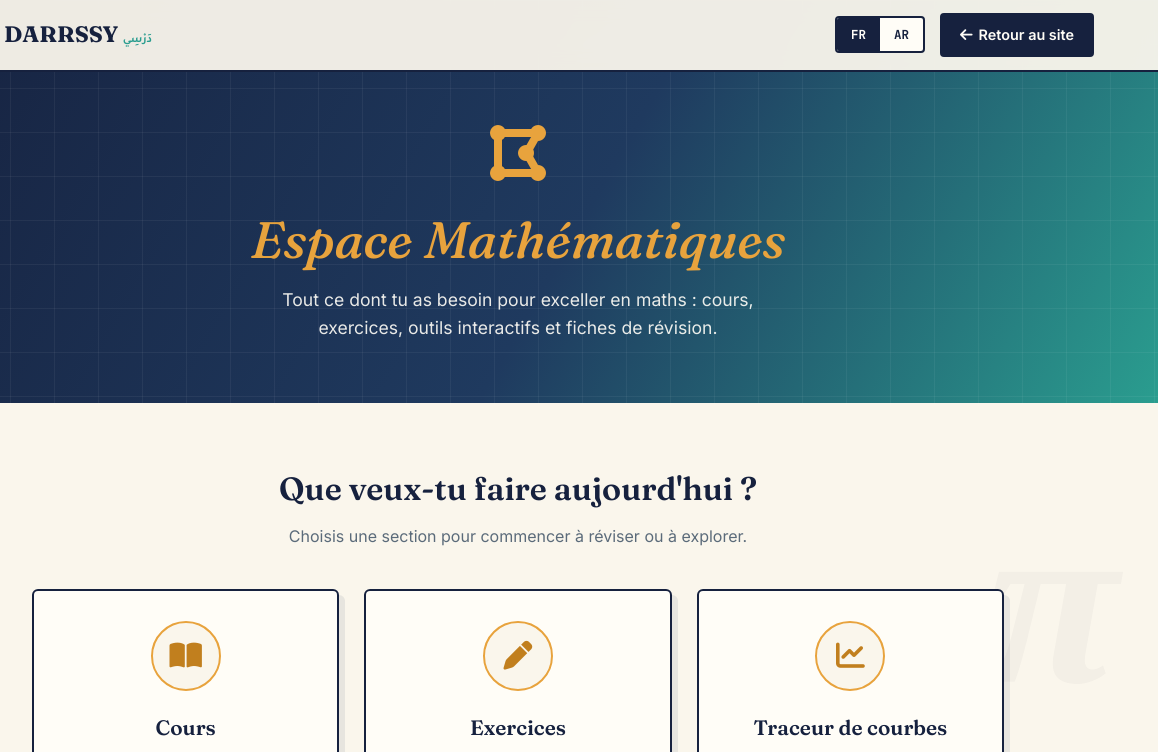
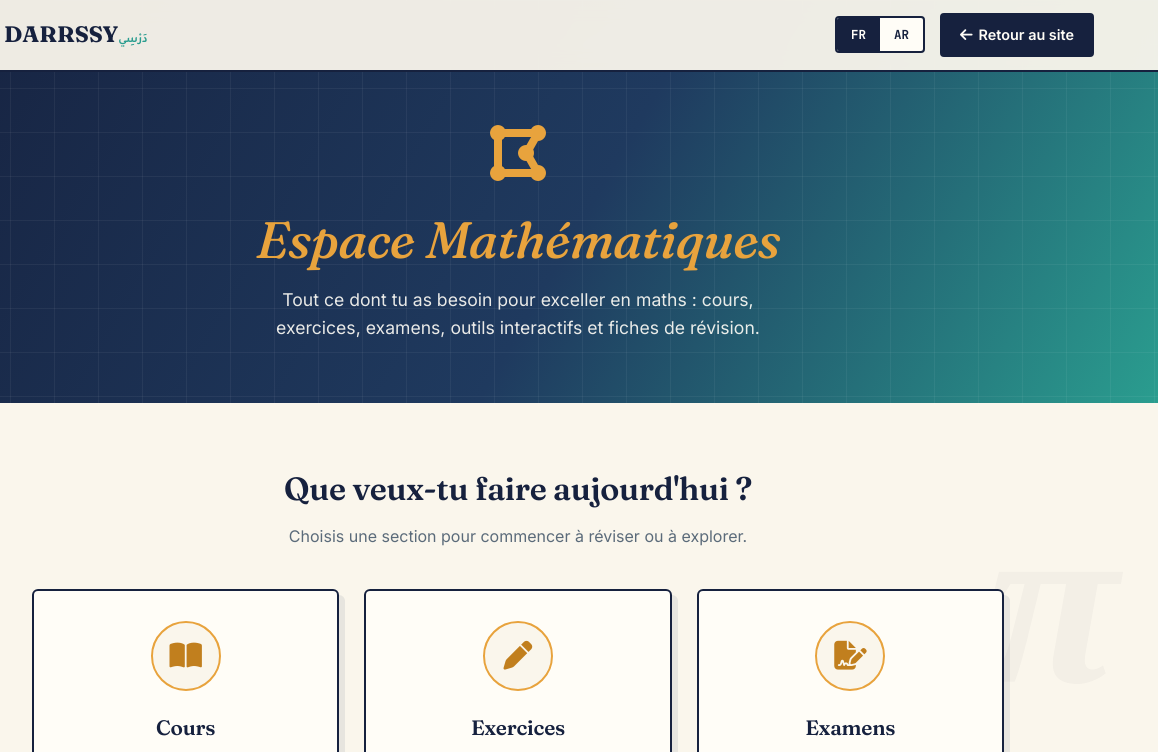
Before and after one commit to a-saliki-pc/a.saliki.pc, a plain HTML site: page maths/index.html in a window 1280 px wide. Shown: the top 752 px of the page, 122-1280 px from the left. Drawn offline with Linux system fonts and the light colour scheme.

Commit message:
Enhance index.html with new content and styles
Updated the meta description and added new sections for exams and exercises.

```diff
--- a/maths/index.html
+++ b/maths/index.html
@@ -4,6 +4,7 @@
 <meta charset="UTF-8">
 <meta name="viewport" content="width=device-width, initial-scale=1.0">
 <title>Pôle Mathématiques | DARRSSY</title>
+<meta name="description" content="Espace dédié aux mathématiques : cours, exercices, examens, traceur de courbes, calculateur de limites et fiches de formules.">
 <link rel="icon" type="image/png" href="../assets/logo-darrssy.png">
 <link href="https://fonts.googleapis.com/css2?family=Fraunces:ital,opsz,wght@0,9..144,400;0,9..144,600;0,9..144,700;1,9..144,500&family=Inter:wght@400;500;600;700;800&family=JetBrains+Mono:wght@400;500;700&family=Tajawal:wght@400;500;700;800&display=swap" rel="stylesheet">
 <link rel="stylesheet" href="https://cdnjs.cloudflare.com/ajax/libs/font-awesome/6.4.0/css/all.min.css">
@@ -12,15 +13,18 @@
   --primary: #16213e; --primary-light: #2a9d8f; --accent: #e8a33d; --accent-dark: #c17f1e;
   --ink: #16213e; --gray: #5b6b7a; --gray-light: #93a3b0; --border: #d9d2bb; --light: #faf6ec; --white: #fffdf7;
   --gradient: linear-gradient(120deg, #16213e 0%, #1f3a5f 55%, #2a9d8f 100%);
-  --shadow: 6px 6px 0 rgba(22,33,62,0.08); --shadow-lg: 10px 10px 0 rgba(22,33,62,0.1);
+  --shadow: 6px 6px 0 rgba(22,33,62,0.08);
+  --shadow-lg: 10px 10px 0 rgba(22,33,62,0.1);
   --radius: 6px; --radius-sm: 4px; --transition: all 0.25s ease;
 }
 * { margin: 0; padding: 0; box-sizing: border-box; }
-body { font-family: 'Inter', 'Tajawal', sans-serif; background: linear-gradient(rgba(22,33,62,0.1) 0.5px, transparent 0.5px), linear-gradient(90deg, rgba(22,33,62,0.1) 0.5px, transparent 0.5px), linear-gradient(rgba(22,33,62,0.028) 0.5px, transparent 0.5px), linear-gradient(90deg, rgba(22,33,62,0.028) 0.5px, transparent 0.5px), var(--light); background-size: 50px 50px, 50px 50px, 10px 10px, 10px 10px, auto; color: var(--ink); line-height: 1.6; overflow-x: hidden; }
+html { scroll-behavior: smooth; }
+body { font-family: 'Inter', 'Tajawal', sans-serif; background: linear-gradient(rgba(22,33,62,0.1) 0.5px, transparent 0.5px), linear-gradient(90deg, rgba(22,33,62,0.1) 0.5px, transparent 0.5px), linear-gradient(rgba(22,33,62,0.028) 0.5px, transparent 0.5px), linear-gradient(90deg, rgba(22,33,62,0.028) 0.5px, transparent 0.5px), var(--light); background-size: 50px 50px, 50px 50px, 10px 10px, 10px 10px, auto; background-position: -1px -1px, -1px -1px, -1px -1px, -1px -1px, 0 0; color: var(--ink); line-height: 1.6; overflow-x: hidden; }
 [dir="rtl"] body { font-family: 'Tajawal', 'Inter', sans-serif; }
-h1, h2, h3 { font-family: 'Fraunces', 'Tajawal', serif; }
+h1, h2, h3 { font-family: 'Fraunces', 'Tajawal', serif; letter-spacing: -0.01em; }
 a { text-decoration: none; color: inherit; }
 
+/* NAV */
 nav { position: fixed; top: 0; left: 0; right: 0; background: rgba(250, 246, 236, 0.95); backdrop-filter: blur(10px); border-bottom: 2px solid var(--ink); z-index: 1000; padding: 10px 5%; display: flex; justify-content: space-between; align-items: center; }
 .logo { display: flex; align-items: center; gap: 12px; }
 .logo-img-wrap { width: 50px; height: 50px; border-radius: 50%; background: var(--white); padding: 2px; border: 2px solid var(--ink); outline: 1px dashed var(--accent); outline-offset: 3px; }
@@ -31,10 +35,10 @@ nav { position: fixed; top: 0; left: 0; right: 0; background: rgba(250, 246, 236
 .lang-switcher { display: flex; background: var(--white); border: 2px solid var(--ink); border-radius: var(--radius-sm); overflow: hidden; }
 .lang-btn { background: transparent; border: none; color: var(--ink); font-family: 'JetBrains Mono', monospace; font-size: 0.78rem; font-weight: 700; padding: 8px 14px; cursor: pointer; transition: var(--transition); }
 .lang-btn.actif { background: var(--ink); color: var(--white); }
-/* ICI LE LIEN VERS LE SITE PRINCIPAL : ../index.html */
 .btn-back { background: var(--ink); color: var(--white); padding: 8px 18px; border-radius: var(--radius-sm); font-weight: 600; font-size: 0.9rem; transition: var(--transition); display: flex; align-items: center; gap: 6px; border: 2px solid var(--ink); }
 .btn-back:hover { background: var(--white); color: var(--ink); }
 
+/* HERO */
 .hero-maths { min-height: 45vh; background: var(--gradient); display: flex; align-items: center; justify-content: center; padding: 130px 5% 60px; color: var(--white); text-align: center; position: relative; overflow: hidden; }
 .hero-maths::before { content: ''; position: absolute; inset: 0; background-image: linear-gradient(rgba(255,255,255,0.05) 1px, transparent 1px), linear-gradient(90deg, rgba(255,255,255,0.05) 1px, transparent 1px); background-size: 44px 44px; pointer-events: none; }
 .hero-content { position: relative; z-index: 2; max-width: 800px; }
@@ -44,6 +48,7 @@ nav { position: fixed; top: 0; left: 0; right: 0; background: rgba(250, 246, 236
 .hero-maths h1 span { color: var(--accent); font-style: italic; }
 .hero-maths p { font-size: 1.1rem; opacity: 0.9; max-width: 560px; margin: 0 auto; }
 
+/* DASHBOARD */
 .dashboard-section { padding: 60px 5%; max-width: 1100px; margin: 0 auto; }
 .dashboard-title { text-align: center; margin-bottom: 40px; }
 .dashboard-title h2 { font-size: 2rem; font-weight: 600; margin-bottom: 10px; }
@@ -66,17 +71,13 @@ nav { position: fixed; top: 0; left: 0; right: 0; background: rgba(250, 246, 236
 <nav>
   <a href="../index.html" class="logo">
     <div class="logo-img-wrap"><img src="../assets/logo-darrssy.png" alt="DARRSSY"></div>
-    <div class="logo-texte">
-      <span class="titre">DARRSSY</span>
-      <span class="arabe">دَرْسِي</span>
-    </div>
+    <div class="logo-texte"><span class="titre">DARRSSY</span><span class="arabe">دَرْسِي</span></div>
   </a>
   <div class="nav-right">
     <div class="lang-switcher">
       <button class="lang-btn actif" data-lang="fr">FR</button>
       <button class="lang-btn" data-lang="ar">AR</button>
     </div>
-    <!-- LIEN VERS LE SITE PRINCIPAL -->
     <a href="../index.html" class="btn-back"><i class="fas fa-arrow-left"></i> <span data-i18n="nav.back">Retour au site</span></a>
   </div>
 </nav>
@@ -85,7 +86,7 @@ nav { position: fixed; top: 0; left: 0; right: 0; background: rgba(250, 246, 236
   <div class="hero-content">
     <i class="fas fa-draw-polygon hero-icon"></i>
     <h1><span data-i18n="hero.title1">Espace</span> <span data-i18n="hero.title2">Mathématiques</span></h1>
-    <p data-i18n="hero.desc">Tout ce dont tu as besoin pour exceller en maths : cours, exercices, outils interactifs et fiches de révision.</p>
+    <p data-i18n="hero.desc">Tout ce dont tu as besoin pour exceller en maths : cours, exercices, examens, outils interactifs et fiches de révision.</p>
   </div>
 </section>
 
@@ -97,37 +98,55 @@ nav { position: fixed; top: 0; left: 0; right: 0; background: rgba(250, 246, 236
   </div>
 
   <div class="menu-grid" style="position: relative; z-index: 1;">
-    <!-- LIENS INTERNES AU DOSSIER MATHS -->
+
+    <!-- 1. COURS -->
     <a href="maths-cours.html" class="menu-card">
       <div class="menu-icon"><i class="fas fa-book-open"></i></div>
       <h3 data-i18n="dash.cours.title">Cours</h3>
       <p data-i18n="dash.cours.desc">Accède à tous les chapitres du programme : analyse, algèbre et géométrie.</p>
       <div class="menu-btn"><span data-i18n="dash.btn.open">Ouvrir</span> <i class="fas fa-arrow-right"></i></div>
     </a>
+
+    <!-- 2. EXERCICES -->
     <a href="maths-exercices.html" class="menu-card">
       <div class="menu-icon"><i class="fas fa-pen"></i></div>
       <h3 data-i18n="dash.exos.title">Exercices</h3>
       <p data-i18n="dash.exos.desc">Entraîne-toi avec des exercices corrigés et des sujets types Bac.</p>
       <div class="menu-btn"><span data-i18n="dash.btn.open">Ouvrir</span> <i class="fas fa-arrow-right"></i></div>
     </a>
+
+    <!-- 3. EXAMENS -->
+    <a href="maths-examens.html" class="menu-card">
+      <div class="menu-icon"><i class="fas fa-file-signature"></i></div>
+      <h3 data-i18n="dash.exams.title">Examens</h3>
+      <p data-i18n="dash.exams.desc">Prépare-toi avec les examens nationaux et régionaux, avec leurs corrigés.</p>
+      <div class="menu-btn"><span data-i18n="dash.btn.open">Ouvrir</span> <i class="fas fa-arrow-right"></i></div>
+    </a>
+
+    <!-- 4. TRACEUR DE COURBES -->
     <a href="traceur-graphe.html" class="menu-card">
       <div class="menu-icon"><i class="fas fa-chart-line"></i></div>
       <h3 data-i18n="dash.graph.title">Traceur de courbes</h3>
       <p data-i18n="dash.graph.desc">Dessine des polynômes, logarithmes et exponentielles avec un zoom interactif.</p>
       <div class="menu-btn"><span data-i18n="dash.btn.launch">Lancer</span> <i class="fas fa-arrow-right"></i></div>
     </a>
+
+    <!-- 5. CALCULATEUR DE LIMITES -->
     <a href="calculateur-limites.html" class="menu-card">
       <div class="menu-icon"><i class="fas fa-calculator"></i></div>
       <h3 data-i18n="dash.limit.title">Calculateur de limites</h3>
       <p data-i18n="dash.limit.desc">Calcule les limites en 0, en l'infini et étudie le comportement des fonctions.</p>
       <div class="menu-btn"><span data-i18n="dash.btn.launch">Lancer</span> <i class="fas fa-arrow-right"></i></div>
     </a>
+
+    <!-- 6. FICHES DE FORMULES -->
     <a href="maths-formules.html" class="menu-card">
       <div class="menu-icon"><i class="fas fa-scroll"></i></div>
       <h3 data-i18n="dash.formules.title">Fiches de formules</h3>
       <p data-i18n="dash.formules.desc">Un aide-mémoire avec toutes les formules essentielles (dérivées, intégrales, trigo).</p>
       <div class="menu-btn"><span data-i18n="dash.btn.consult">Consulter</span> <i class="fas fa-arrow-right"></i></div>
     </a>
+
   </div>
 </section>
 
@@ -136,10 +155,11 @@ let currentLang = localStorage.getItem('darrssy-lang') || 'fr';
 const trad = {
   fr: {
     'nav.back': 'Retour au site', 'hero.title1': 'Espace', 'hero.title2': 'Mathématiques',
-    'hero.desc': 'Tout ce dont tu as besoin pour exceller en maths : cours, exercices, outils interactifs et fiches de révision.',
+    'hero.desc': 'Tout ce dont tu as besoin pour exceller en maths : cours, exercices, examens, outils interactifs et fiches de révision.',
     'dash.title': 'Que veux-tu faire aujourd\'hui ?', 'dash.desc': 'Choisis une section pour commencer à réviser ou à explorer.',
     'dash.cours.title': 'Cours', 'dash.cours.desc': 'Accède à tous les chapitres du programme : analyse, algèbre et géométrie.',
     'dash.exos.title': 'Exercices', 'dash.exos.desc': 'Entraîne-toi avec des exercices corrigés et des sujets types Bac.',
+    'dash.exams.title': 'Examens', 'dash.exams.desc': 'Prépare-toi avec les examens nationaux et régionaux, avec leurs corrigés.',
     'dash.graph.title': 'Traceur de courbes', 'dash.graph.desc': 'Dessine des polynômes, logarithmes et exponentielles avec un zoom interactif.',
     'dash.limit.title': 'Calculateur de limites', 'dash.limit.desc': 'Calcule les limites en 0, en l\'infini et étudie le comportement des fonctions.',
     'dash.formules.title': 'Fiches de formules', 'dash.formules.desc': 'Un aide-mémoire avec toutes les formules essentielles (dérivées, intégrales, trigo).',
@@ -147,10 +167,11 @@ const trad = {
   },
   ar: {
     'nav.back': 'العودة للموقع', 'hero.title1': 'فضاء', 'hero.title2': 'الرياضيات',
-    'hero.desc': 'كل ما تحتاجه للتفوق في الرياضيات: دروس، تمارين، أدوات تفاعلية وبطاقات مراجعة.',
+    'hero.desc': 'كل ما تحتاجه للتفوق في الرياضيات: دروس، تمارين، امتحانات، أدوات تفاعلية وبطاقات مراجعة.',
     'dash.title': 'ماذا تريد أن تفعل اليوم؟', 'dash.desc': 'اختر قسماً لتبدأ المراجعة أو الاستكشاف.',
     'dash.cours.title': 'الدروس', 'dash.cours.desc': 'تصفح جميع دروس المقرر: التحليل، الجبر والهندسة.',
     'dash.exos.title': 'التمارين', 'dash.exos.desc': 'تدرب مع تمارين مصححة ومواضيع امتحانات وطنية.',
+    'dash.exams.title': 'الامتحانات', 'dash.exams.desc': 'استعد مع الامتحانات الوطنية والجهوية، مع حلولها.',
     'dash.graph.title': 'راسم المنحنيات', 'dash.graph.desc': 'ارسم كثيرات الحدود، اللوغاريتمات والدوال الأسية مع تكبير تفاعلي.',
     'dash.limit.title': 'حاسبة النهايات', 'dash.limit.desc': 'احسب النهايات عند 0، عند اللانهاية وادرس سلوك الدوال.',
     'dash.formules.title': 'بطاقات الصيغ', 'dash.formules.desc': 'مساعد ذاكرة يحتوي على جميع الصيغ الأساسية (الاشتقاق، التكامل، المثلثات).',
```
